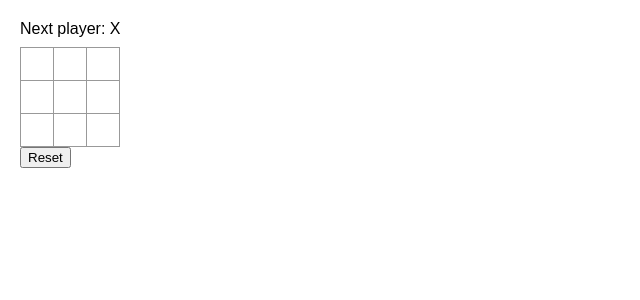
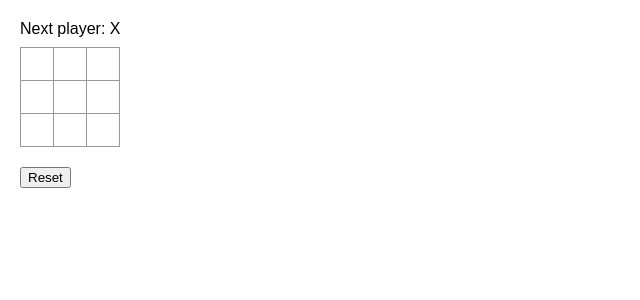
Before and after one commit to jaganparigi/tic_tac_toe, a React (Vite) app: page / in a window 1280 px wide. Shown: the top 300 px of the page, without its empty margins (0-640 px from the left). Built offline with nearby package versions, Linux system fonts and the light colour scheme.

Commit message:
modified:   src/styles.css

```diff
--- a/src/App.jsx
+++ b/src/App.jsx
@@ -39,6 +39,8 @@ export default function Board() {
   let status;
   if (winner) {
     status = "Winner: " + winner;
+  } else if (squares.every((square) => square !== null)) {
+    status = "It's a tie!";
   } else {
     status = "Next player: " + (xIsNext ? "X" : "O");
   }
@@ -63,7 +65,9 @@ export default function Board() {
         <Square value={squares[7]} onSquareClick={() => handleClick(7)} />
         <Square value={squares[8]} onSquareClick={() => handleClick(8)} />
       </div>
-      <button onClick={handleReset}>Reset</button>
+      <button className="reset" onClick={handleReset}>
+        Reset
+      </button>
     </>
   );
 }
--- a/src/styles.css
+++ b/src/styles.css
@@ -81,6 +81,11 @@ body {
   margin-bottom: 10px;
 }
 
+.reset {
+  margin-top: 20px;
+  margin-bottom: 20px;
+}
+
 .game {
   display: flex;
   flex-direction: row;
```
Also changed, not shown: 2 other files (tests, documents, lock files or other folders).
